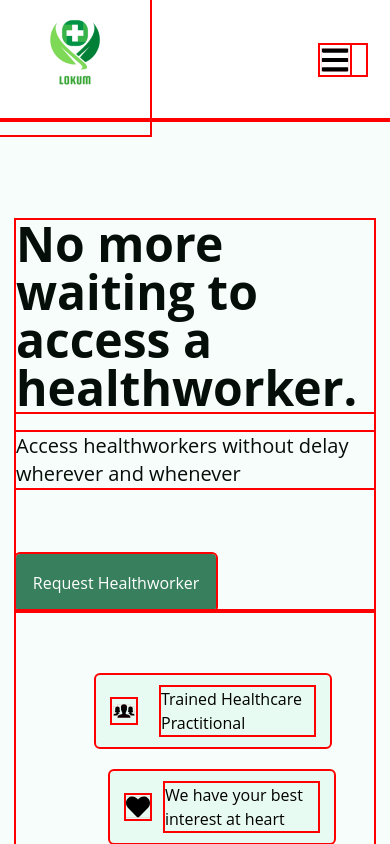
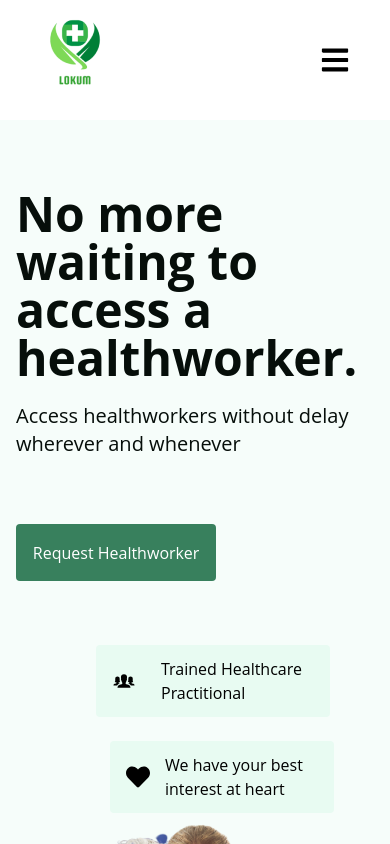
Before and after one commit to WinifredOgbeiwi/Lokum-HeathCare-Service, a React (Create React App) app: page / in a window 390 px wide. Shown: the top 844 px of the page. Built offline with nearby package versions, Linux system fonts and the light colour scheme.

Commit message:
responsiveness

```diff
--- a/src/components/HeroSection.jsx
+++ b/src/components/HeroSection.jsx
@@ -6,7 +6,7 @@ import { IoIosPeople } from 'react-icons/io'
 function HeroSection() {
     return (
         <section className='flex flex-col lg:flex-row  lg:justify-between justify-center items-center bg-[#F6FDFA]'>
-            <div className='mt-[100px] md:mt-[202px]'>
+            <div className='mt-[70px] sm:mt-[202px]'>
                 <h1 className='text-5xl md:text-7xl text-text-color font-bold mb-5'>No more waiting to access a healthworker.</h1>
                 <p className='font-normal text-xl text-text-color'>Access healthworkers without delay wherever and whenever</p>
                 <button className='bg-[#38805D] hover:bg-[#085933] text-white rounded-[4px] w-[200px] md:w-[280px] h-[57px] mt-[66px]'>Request Healthworker</button>
--- a/src/index.css
+++ b/src/index.css
@@ -33,7 +33,3 @@ section {
 
   }
 }
-
-*{
-  outline: 2px solid red;
-}
```
